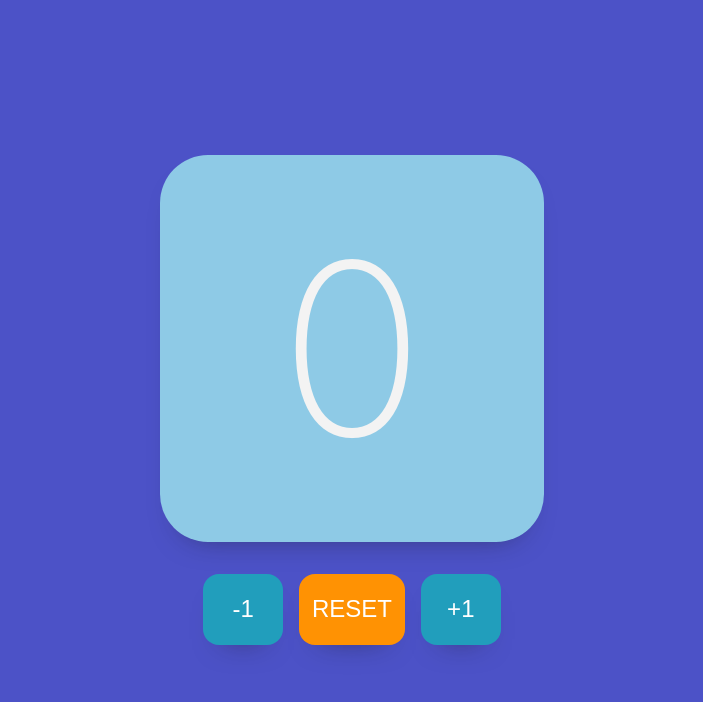
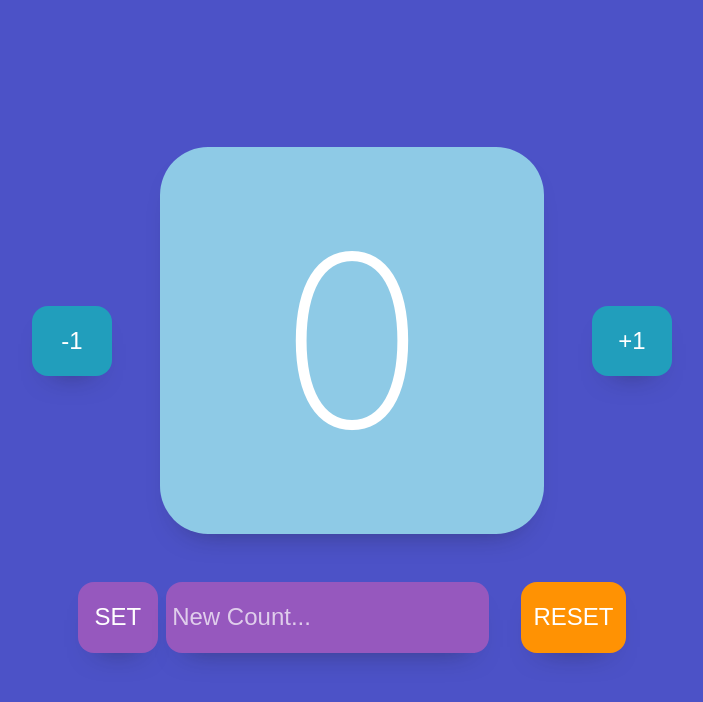
Before and after one commit to Waseem-Alkasbutrus/flask-react-counter, a React (Create React App) app in the folder react-client/: page / in a window 1280 px wide. Shown: the top 702 px of the page, without its empty margins (288-991 px from the left). Built offline with nearby package versions, Linux system fonts and the light colour scheme; no server answers; the HTML template or start-up script is replaced by a standard one.

Commit message:
added set count to client

```diff
--- a/react-client/src/App.css
+++ b/react-client/src/App.css
@@ -6,7 +6,7 @@
 
   align-items: center;
   justify-content: center;
-  gap: 2rem;
+  gap: 3rem;
 
   text-align: center;
 }
@@ -30,7 +30,6 @@
 
   font-size: 15rem;
   font-weight: 200;
-  color: #f3f3f3;
 
   box-shadow: 0 1rem 1.8rem -1.3rem rgba(26, 26, 26, 0.5);
 
@@ -39,10 +38,57 @@
   animation-iteration-count: 1;
 }
 
-.button-container {
+.counter-incrementor-container {
+  display: flex;
+  align-items: center;
+  gap: 3rem;
+}
+
+input {
+  padding: 0.4rem;
+
+  background-color: var(--color-submit);
+
+  font-size: 1.5rem;
+  color: var(--color-white);
+
+  border-radius: 1rem;
+  border-width: 0;
+
+  box-shadow: 0 1rem 1.8rem -1.3rem rgba(26, 26, 26, 0.5);
+
+  transition: all 0.08s ease-in-out;
+}
+
+input:hover {
+  filter: brightness(1.05);
+  transform: scale(1.01);
+}
+
+input:active, input:focus {
+  outline: none;
+  border-width: 0;
+  transform: scale(1);
+}
+
+::placeholder {
+  color: var(--color-white);
+  opacity: 0.7;
+}
+
+input[type=number]::-webkit-inner-spin-button {
+  -webkit-appearance: none;
+}
+
+.bottom-container {
   display: flex;
   justify-content: center;
-  gap: 1rem;
+  gap: 2rem;
+}
+
+.form-container {
+  display: flex;
+  gap: 0.5rem
 }
 
 button {
@@ -54,9 +100,9 @@ button {
   min-height: 4.4rem;
 
   font-size: 1.5rem;
-  color: #ffffff;
+  color: var(--color-white);
 
-  background-color: #219ebc;
+  background-color: var(--color-action);
   box-shadow: 0 1rem 1.8rem -1.3rem rgba(26, 26, 26, 0.5);
 
   transition: all 0.08s ease-in-out;
@@ -72,5 +118,9 @@ button:active {
 }
 
 .danger {
-  background-color: #ff9203;
+  background-color: var(--color-danger);
 }
+
+.submit {
+  background-color: var(--color-submit);
+}
--- a/react-client/src/App.js
+++ b/react-client/src/App.js
@@ -3,6 +3,7 @@ import React, { useState, useEffect } from 'react'
 
 function App() {
   const [count, setCount] = useState(0)
+  const [input, setInput] = useState()
 
   useEffect(() => {
     fetch('/count')
@@ -18,47 +19,70 @@ function App() {
 
   return (
     <div className="App">
-      {counter}
-
-      <section className="button-container">
+      <div className='counter-incrementor-container'>
         <button
           onClick={() => {
-            changeCount(setCount, "dec")
+            requestNewCount(setCount, 'dec')
           }}
         >
           -1
         </button>
 
-        <button className='danger'
+        {counter}
+
+        <button
           onClick={() => {
-            changeCount(setCount, "reset")
+            requestNewCount(setCount, 'inc')
+          }}
+        >
+          +1
+        </button>
+      </div>
+
+      <section className="bottom-container">
+        <div className='form-container'>
+          <button
+            className="submit"
+            onClick={() => {
+              if (input != "") {
+                requestNewCount(setCount, 'set', "newValue=" + input)
+              }
+            }}
+          >
+            SET
+          </button>
+
+          <input type="number" placeholder='New Count...' onChange={(evt) => setInput(evt.target.value)}></input>
+        </div>
+
+
+        <button
+          className="danger"
+          onClick={() => {
+            requestNewCount(setCount, 'reset')
           }}
         >
           RESET
-        </button>
-
-        <button
-          onClick={() => {
-            changeCount(setCount, "inc")
-          }}
-        >
-          +1
         </button>
       </section>
     </div>
   )
 }
 
-async function changeCount(setState, path) {
-  fetch('/count/' + path, {
+async function requestNewCount(setState, path, query="") {
+  fetch('/count/' + path + "?" + query, {
     method: 'POST',
   })
     .then((res) => res.json())
     .then((count) => setState(count.Count))
 }
 
-function newCounter(count)  {
-  return (<h1 key={count} className="counter">{(parseFloat(count).toLocaleString("en"))}</h1>)
+function newCounter(count) {
+  return (
+    <h1 key={count} className="counter">
+      {parseFloat(count).toLocaleString('en')}
+    </h1>
+  )
 }
 
 export default App
--- a/react-client/src/index.css
+++ b/react-client/src/index.css
@@ -13,5 +13,15 @@ code {
 }
 
 :root {
+  /* Button colors */
+  --color-danger: #ff9203;
+  --color-submit: #9658be;
+  --color-action: #219ebc;
+
+  /* Text colors */
+  --color-text: #ffffff;
+
+  /* Styles */
   background-color: #4c52c7;
+  color: var(--color-text);
 }
```
